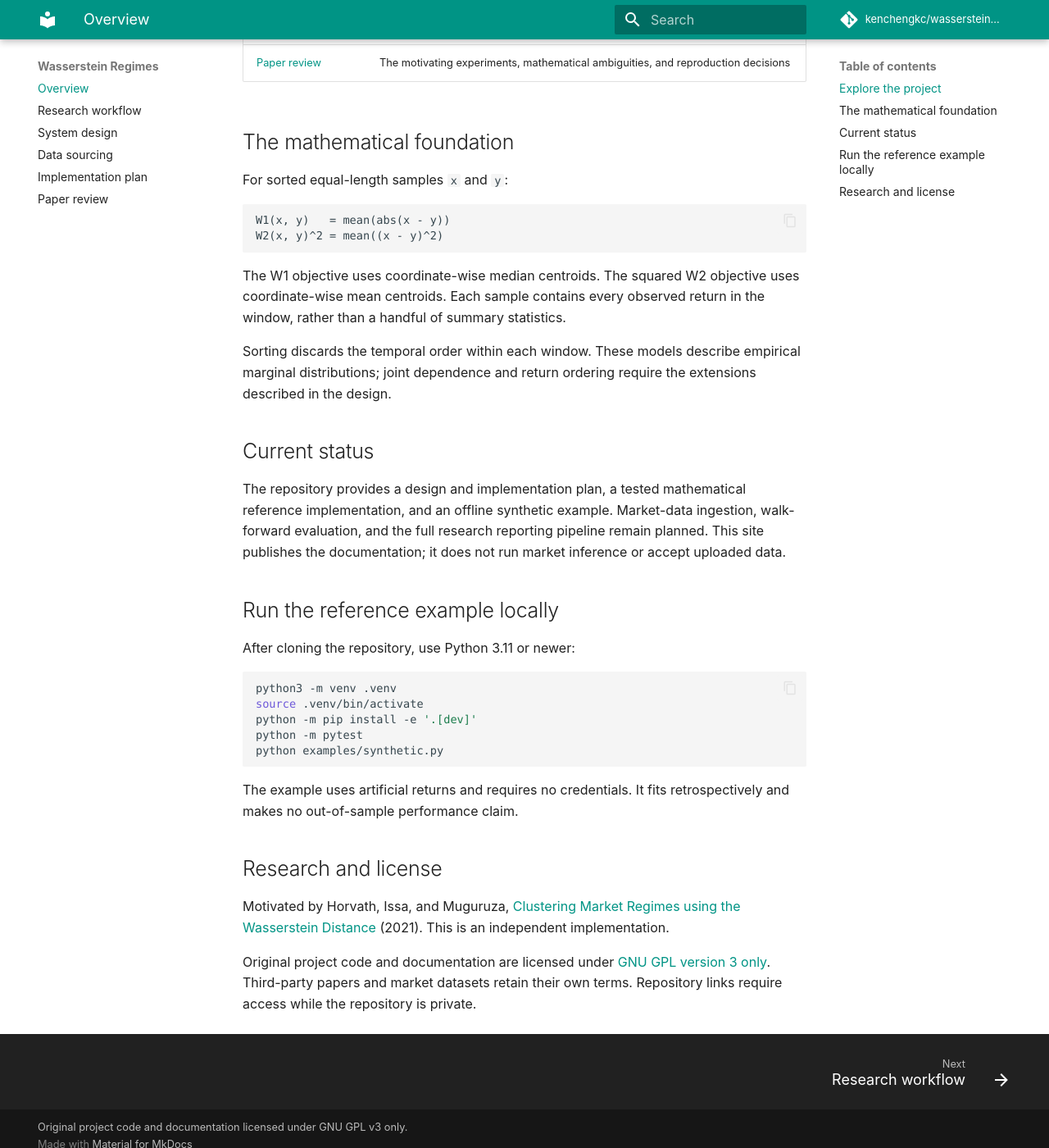
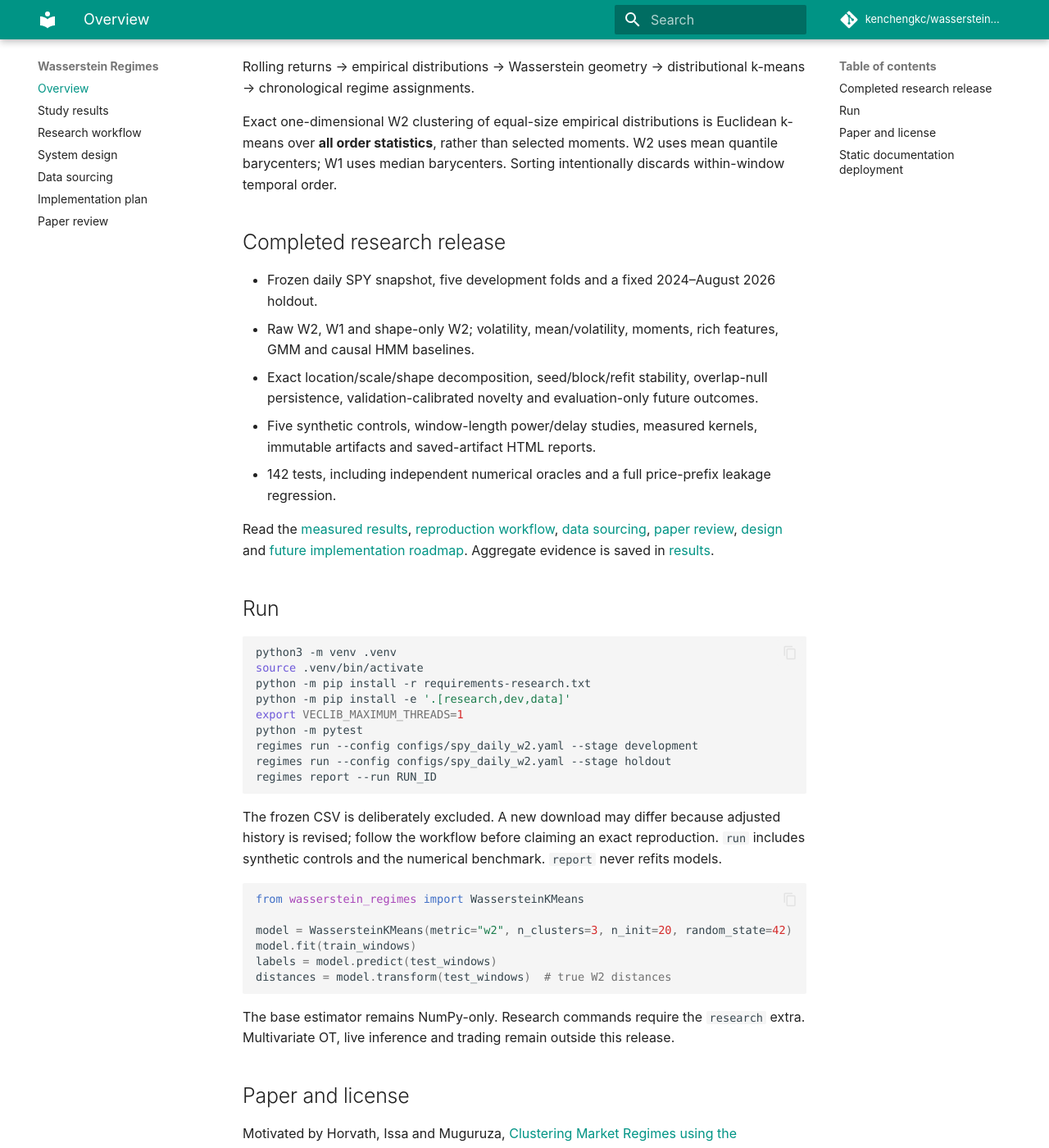
Before and after one commit to kenchengkc/wasserstein-regimes, an MkDocs documentation site: the page built from docs/index.md, in a window 1280 px wide and 1400 px high, scrolled down 604 px. Shown: the whole window at 82% size. Built offline with MkDocs 1.6.1 and Material for MkDocs 9.7.7, drawn with Linux system fonts in a browser that asks for light colours; comment, search, counter and statistics services are not loaded; some of the changed text lies outside the part shown.

Commit message:
docs: publish frozen SPY study findings and measured controls

````diff
--- a/docs/index.md
+++ b/docs/index.md
@@ -1,51 +1,58 @@
 # Wasserstein Regimes
 
-Discover recurring market conditions by clustering **entire empirical return distributions** with optimal transport.
+**Question:** What market-state information is lost when a return window is compressed into volatility or a few moments?
 
-Each observation is a rolling window of returns. Its sorted values retain the full empirical marginal distribution, including asymmetry, tails, and multimodality. Wasserstein clustering compares these distributions and represents each cluster with a distributional centroid.
+**Measured result:** In the frozen SPY study, **97.87% of raw-W2 centroid separation is scale**. Strict holdout assignments agree closely with volatility-only clustering (**ARI 0.990**). Full distributions separate exact matched-four-moment synthetic laws, but this study does not establish added predictive value from shape.
 
-## Explore the project
+![What drives W2 separation](assets/components.png)
 
-| Guide | What you will find |
-| --- | --- |
-| [System design](design.md) | Mathematical specification, package architecture, temporal controls, and multivariate extensions |
-| [Data sourcing](data.md) | Provider comparisons, acquisition recipes, canonical schemas, and data-quality rules |
-| [Implementation plan](implementation-plan.md) | Sequenced milestones, experiments, acceptance criteria, and resource estimates |
-| [Paper review](paper-review.md) | The motivating experiments, mathematical ambiguities, and reproduction decisions |
+Rolling returns → empirical distributions → Wasserstein geometry → distributional k-means → chronological regime assignments.
 
-## The mathematical foundation
+Exact one-dimensional W2 clustering of equal-size empirical distributions is Euclidean k-means over **all order statistics**, rather than selected moments. W2 uses mean quantile barycenters; W1 uses median barycenters. Sorting intentionally discards within-window temporal order.
 
-For sorted equal-length samples `x` and `y`:
+## Completed research release
 
-```text
-W1(x, y)   = mean(abs(x - y))
-W2(x, y)^2 = mean((x - y)^2)
-```
+- Frozen daily SPY snapshot, five development folds and a fixed 2024–August 2026 holdout.
+- Raw W2, W1 and shape-only W2; volatility, mean/volatility, moments, rich features, GMM and causal HMM baselines.
+- Exact location/scale/shape decomposition, seed/block/refit stability, overlap-null persistence, validation-calibrated novelty and evaluation-only future outcomes.
+- Five synthetic controls, window-length power/delay studies, measured kernels, immutable artifacts and saved-artifact HTML reports.
+- 142 tests, including independent numerical oracles and a full price-prefix leakage regression.
 
-The W1 objective uses coordinate-wise median centroids. The squared W2 objective uses coordinate-wise mean centroids. Each sample contains every observed return in the window, rather than a handful of summary statistics.
+Read the [measured results](research-results.md), [reproduction workflow](research-workflow.md), [data sourcing](data.md), [paper review](paper-review.md), [design](design.md) and [future implementation roadmap](implementation-plan.md). Aggregate evidence is saved in [results](https://github.com/kenchengkc/wasserstein-regimes/tree/feat/distributional-evidence/results).
 
-Sorting discards the temporal order within each window. These models describe empirical marginal distributions; joint dependence and return ordering require the extensions described in the design.
-
-## Current status
-
-The repository provides a design and implementation plan, a tested mathematical reference implementation, and an offline synthetic example. Market-data ingestion, walk-forward evaluation, and the full research reporting pipeline remain planned. This site publishes the documentation; it does not run market inference or accept uploaded data.
-
-## Run the reference example locally
-
-After cloning the repository, use Python 3.11 or newer:
+## Run
 
 ```bash
 python3 -m venv .venv
 source .venv/bin/activate
-python -m pip install -e '.[dev]'
+python -m pip install -r requirements-research.txt
+python -m pip install -e '.[research,dev,data]'
+export VECLIB_MAXIMUM_THREADS=1
 python -m pytest
-python examples/synthetic.py
+regimes run --config configs/spy_daily_w2.yaml --stage development
+regimes run --config configs/spy_daily_w2.yaml --stage holdout
+regimes report --run RUN_ID
 ```
 
-The example uses artificial returns and requires no credentials. It fits retrospectively and makes no out-of-sample performance claim.
+The frozen CSV is deliberately excluded. A new download may differ because adjusted history is revised; follow the workflow before claiming an exact reproduction. `run` includes synthetic controls and the numerical benchmark. `report` never refits models.
 
-## Research and license
+```python
+from wasserstein_regimes import WassersteinKMeans
 
-Motivated by Horvath, Issa, and Muguruza, [Clustering Market Regimes using the Wasserstein Distance](https://arxiv.org/abs/2110.11848v1) (2021). This is an independent implementation.
+model = WassersteinKMeans(metric="w2", n_clusters=3, n_init=20, random_state=42)
+model.fit(train_windows)
+labels = model.predict(test_windows)
+distances = model.transform(test_windows)  # true W2 distances
+```
 
-Original project code and documentation are licensed under [GNU GPL version 3 only](https://github.com/kenchengkc/wasserstein-regimes/blob/main/LICENSE). Third-party papers and market datasets retain their own terms. Repository links require access while the repository is private.
+The base estimator remains NumPy-only. Research commands require the `research` extra. Multivariate OT, live inference and trading remain outside this release.
+
+## Paper and license
+
+Motivated by Horvath, Issa and Muguruza, [Clustering Market Regimes using the Wasserstein Distance](https://arxiv.org/abs/2110.11848v1). This is an independent empirical study, not a claim to reproduce the paper's hourly experiment.
+
+Original code and documentation are **GNU GPL v3 only** (`GPL-3.0-only`); see [LICENSE](https://github.com/kenchengkc/wasserstein-regimes/blob/main/LICENSE). Third-party data and papers retain their own terms.
+
+## Static documentation deployment
+
+Vercel serves MkDocs output with `framework: null`, `requirements-docs.txt`, and output directory `site/`. The research package needs no HTTP entrypoint. Build with `python -m mkdocs build --strict`; the documentation build neither downloads data nor runs research.
--- /dev/null
+++ b/docs/research-results.md
@@ -0,0 +1,88 @@
+# First univariate study: results
+
+**Conclusion:** raw W2 prototypes mostly describe volatility. Full distributions preserve information that moments can lose, but this SPY study does not establish incremental predictive or economic value from shape.
+
+## Frozen experiment
+
+Daily SPY adjusted closes span January 1993–August 2026. Five annual development tests cover 2019–2023. The final model trains through 2020, selects K using 2021–2023 validation, then stays fixed through January 2024–August 2026. L=63, fit stride=5, score stride=1; validation selected K=3. Strict boundary purging leaves **605 holdout windows**. Only two of the three raw-W2 states occur in this holdout.
+
+Original specification commit: `a1d32b4`. Reviewed execution commit: `8e7f81dcbef2b47170194f8196ab0a7ac6a321ab`. Development run: `e6e1510164b7868c7c63`; holdout run: `def43ba432b899ef8452`. Decisions were fixed before holdout evaluation.
+
+## What drives separation?
+
+Between the three fitted centroids, **97.87%** of summed squared W2 distance is scale, **1.62%** location and **0.51%** shape. These are training-prototype geometry measurements, not holdout estimates. Holdout assignments have **ARI 0.990** against volatility-only clustering and **0.930** against richer handcrafted features.
+
+![Between-centroid versus within-assignment distance decomposition](assets/components.png)
+
+Shape contributes more to within-assignment residual distances. That does not show it drives the raw partition: centroid separation and residual variation answer different questions.
+
+| Model | Holdout ARI against raw W2 | Occupied / fitted states |
+| --- | ---: | ---: |
+| gmm | 0.365 | 3 / 3 |
+| hmm | 0.071 | 3 / 3 |
+| mean_vol | 0.649 | 2 / 3 |
+| moments | 0.573 | 3 / 3 |
+| rich | 0.930 | 2 / 3 |
+| shape_w2 | 0.022 | 3 / 3 |
+| volatility | 0.990 | 2 / 3 |
+| w1 | 0.431 | 2 / 3 |
+| w2 | 1.000 | 2 / 3 |
+
+ARI measures agreement, not correctness. Raw/shape W2 agreement is only 0.022. Distinct shape clusters therefore exist, but difference from volatility is not evidence of predictive usefulness. In some development years both raw W2 and volatility assign all test windows to one state; their ARI=1 is degenerate agreement.
+
+## Stability and overlapping windows
+
+On validation data, mean ARI over 20 return-block refits is 0.795 for raw W2, 0.785 for volatility, 0.664 for shape W2 and 0.486 for moments. These are sensitivity measurements, not independent replications of market history. Seed agreement is approximately one for several models, including forced stationary partitions.
+
+| Fit stride | Validation mean dwell | IID overlap-null mean dwell | Observed minus null |
+| ---: | ---: | ---: | ---: |
+| 1 | 98.6 | 90.2 | 8.4 |
+| 5 | 138.0 | 78.9 | 59.1 |
+| 21 | 98.6 | 81.9 | 16.7 |
+| 63 | 76.7 | 85.1 | -8.5 |
+
+The null resamples the development return marginal independently, then rebuilds overlapping windows and fits the same K. Twenty draws yield wide ranges: persistence alone is weak evidence. Fitting on stride-63 windows still produces validation assignments with ARI 0.931 against the stride-5 model, but its mean dwell is slightly below the null mean.
+
+## Synthetic evidence and statistical power
+
+The exact signature fixture contains disjoint 300-atom distributions whose first four empirical moments match exactly. Their W2 distance is 0.565685 in fixture units. W1 and W2 both achieve held-out ARI=1; volatility and four-moment baselines correctly collapse to one effective cluster and ARI=0. This is an information-loss counterexample, not market-performance evidence.
+
+For noisy rolling samples, equality holds in population only. Ten independent streams per contrast show the sample-size tradeoff:
+
+| Contrast, raw W2 pure-window ARI | L=21 | L=63 | L=126 | L=252 |
+| --- | ---: | ---: | ---: | ---: |
+| equal_four_moments | 0.005 | 0.220 | 0.567 | 0.980 |
+| normal_t5 | 0.009 | 0.056 | 0.147 | 0.259 |
+| signed_exponential | 0.931 | 1.000 | 1.000 | 1.000 |
+| variance | 0.968 | 1.000 | 1.000 | 1.000 |
+
+![Recovery versus window length](assets/synthetic_recovery_by_length.png)
+
+![Detected-only delay versus window length](assets/synthetic_delay_by_length.png)
+
+Delay is the first correct assignment after an internal test switch, measured on the disclosed scoring grid; it is not a persistence-confirmed change detector. Reports retain missed-detection counts. Mixed-window slices have only one endpoint-truth class, so ARI/NMI are deliberately unavailable there.
+
+The stationary forced-K=2 control produces apparent states and nontrivial novelty alarms. For raw W2, average validation-calibrated false-flag rates are 2.4% at L=21, 1.9% at L=63, 4.8% at L=126, 22.0% at L=252. The L=252 calibration contains only ten scored windows per path; its 99th percentile is particularly unstable.
+
+## Economic characterization
+
+Future 21-session returns, annualized volatility, drawdown and downside deviation are computed strictly after each assignment and never enter regime construction. The saved report gives state-conditional means and descriptive block percentile intervals. No forecast comparison, causal claim, portfolio backtest or trading improvement is inferred from these differences.
+
+## Numerical performance
+
+The Apple M5 benchmark uses sorted float64 matrices N=2,000, K=5, L=63, three warmed repetitions, and a requested single-thread configuration. Numerical agreement is checked before timing. Timing and Python-traced memory use separate passes; sorting is excluded and traced allocation is not total process RSS.
+
+| Kernel | Median milliseconds | Speedup against scalar | Peak traced bytes |
+| --- | ---: | ---: | ---: |
+| broadcast_numpy | 0.475 | 93.6× | 5172536 |
+| chunked_numpy | 0.586 | 75.8× | 338760 |
+| matrix_product_blas | 0.092 | 483.0× | 1168848 |
+| naive_scalar_python | 44.476 | 1.0× | 80965 |
+
+Accelerate is controlled through `VECLIB_MAXIMUM_THREADS=1`; threadpoolctl cannot independently inspect that backend here. These small-kernel timings are machine-specific, not end-to-end pipeline speedups.
+
+## Reproduction and limitations
+
+See [research workflow](research-workflow.md) for commands, frozen data hash, temporal assumptions and dependency versions. Machine-readable aggregate measurements are in the repository `results/` directory. Full local run directories contain models, checksums, assignments, all centroid comparisons, figures and self-contained HTML reports. Source market prices and per-window market artifacts are excluded from Git.
+
+This is one ETF, revised adjusted-price history, one frozen holdout and limited effective observations. Novelty calibration and conditional outcome intervals are sensitive to temporal dependence and sparse occupancy. The findings justify full-distribution prototypes as a useful descriptive representation; they do **not** establish stable incremental market information beyond volatility. Cross-asset replication and separately validated risk forecasts remain future work.
--- a/mkdocs.yml
+++ b/mkdocs.yml
@@ -14,6 +14,7 @@
     - content.code.copy
 nav:
   - Overview: index.md
+  - Study results: research-results.md
   - Research workflow: research-workflow.md
   - System design: design.md
   - Data sourcing: data.md
````
Also changed, not shown: README.md (+35 -56 lines), docs/assets/components.png (added), docs/assets/synthetic_delay_by_length.png (added), docs/assets/synthetic_recovery_by_length.png (added), 4 other files.
